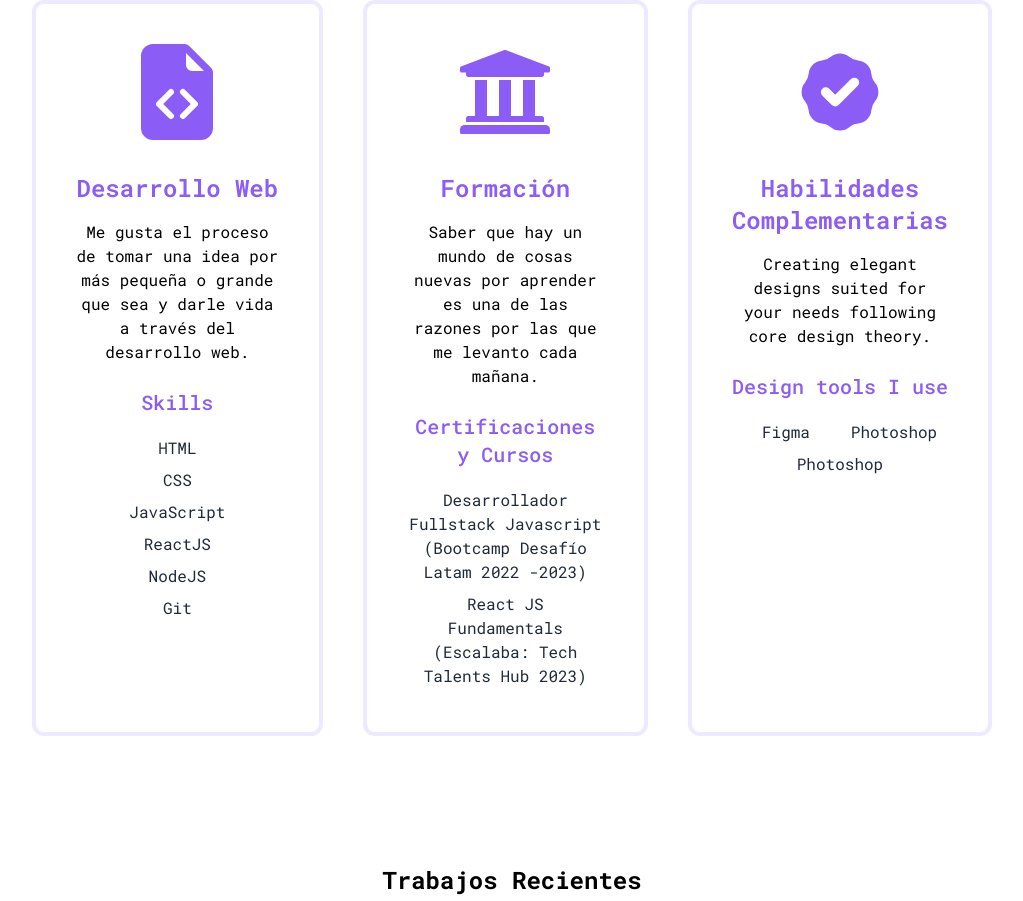
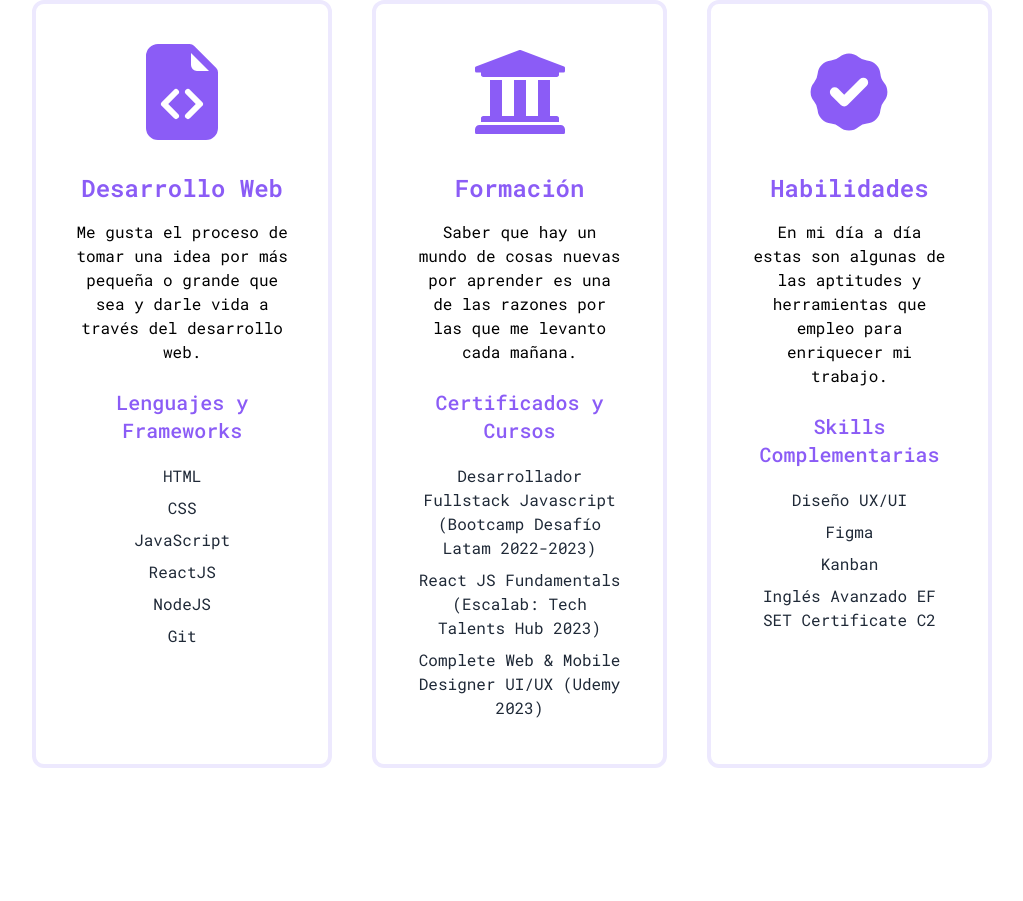
Before and after one commit to MarioGuTe/portafolio-next13, a Next.js app: page / in a window 1280 px wide. Shown: the part 1312-2213 px from the top of the page, without its empty margins (128-1151 px from the left). Built offline with nearby package versions, Linux system fonts and the light colour scheme.

Commit message:
add Habilidades description and update component style

```diff
--- a/app/components/Cards.jsx
+++ b/app/components/Cards.jsx
@@ -28,7 +28,6 @@ const Cards = () => {
       <div className=" lg:flex gap-10 px-6 md:px-20 lg:px-40">
         {/* card 1 */}
         <div className=" text-center  border-solid border-4 border-violet-100 p-10 rounded-xl my-10 shadow-purple-500">
-          {/* <Image src={design} width={100} height={100} className=" mx-auto" /> */}
           <BsFillFileEarmarkCodeFill className=" text-8xl mx-auto  text-violet-500" />
           <h3 className=" text-2xl font-semibold pt-8 pb-2  text-violet-500">
             Desarrollo Web
@@ -37,7 +36,9 @@ const Cards = () => {
             Me gusta el proceso de tomar una idea por más pequeña o grande que
             sea y darle vida a través del desarrollo web.
           </p>
-          <h4 className=" py-4 text-xl font-medium text-violet-500">Skills</h4>
+          <h4 className=" py-4 text-xl font-medium text-violet-500">
+            Lenguajes y Frameworks
+          </h4>
           <div>
             <p className="text-gray-800 py-1  dark:text-white">HTML</p>
             <p className="text-gray-800 py-1  dark:text-white">CSS</p>
@@ -49,7 +50,6 @@ const Cards = () => {
         </div>
         {/* card 2 */}
         <div className=" text-center border-solid border-4 border-violet-100 p-10 rounded-xl my-10 shadow-purple-500">
-          {/* <Image src={design} width={100} height={100} className=" mx-auto" /> */}
           <FaUniversity className=" text-8xl mx-auto  text-violet-500" />
           <h3 className=" text-2xl font-semibold pt-8 pb-2  text-violet-500">
             Formación
@@ -59,41 +59,40 @@ const Cards = () => {
             razones por las que me levanto cada mañana.
           </p>
           <h4 className=" py-4 text-xl font-medium text-violet-500">
-            Certificaciones y Cursos
+            Certificados y Cursos
           </h4>
           <div>
             <p className="text-gray-800 py-1  dark:text-white">
-              Desarrollador Fullstack Javascript (Bootcamp Desafío Latam 2022
-              -2023)
+              Desarrollador Fullstack Javascript (Bootcamp Desafío Latam
+              2022-2023)
             </p>
             <p className="text-gray-800 py-1  dark:text-white">
-              React JS Fundamentals (Escalaba: Tech Talents Hub 2023)
+              React JS Fundamentals (Escalab: Tech Talents Hub 2023)
+            </p>
+            <p className="text-gray-800 py-1  dark:text-white">
+              Complete Web & Mobile Designer UI/UX (Udemy 2023)
             </p>
           </div>
         </div>
         {/* card 3 */}
         <div className=" text-center border-solid border-4 border-violet-100 p-10 rounded-xl my-10 shadow-purple-500">
-          {/* <Image src={design} width={100} height={100} className=" mx-auto" /> */}
           <HiBadgeCheck className="text-8xl mx-auto  text-violet-500" />
           <h3 className=" text-2xl font-semibold pt-8 pb-2  text-violet-500">
-            Habilidades Complementarias
+            Habilidades
           </h3>
           <p className=" py-2  dark:text-white">
-            Creating elegant designs suited for your needs following core design
-            theory.
+            En mi día a día estas son algunas de las aptitudes y herramientas
+            que empleo para enriquecer mi trabajo.
           </p>
           <h4 className=" py-4 text-xl font-medium text-violet-500">
-            Design tools I use
+            Skills Complementarias
           </h4>
-          <div className="flex flex-wrap">
-            <p className=" basis-1/3 flex-1 text-gray-800 py-1  dark:text-white">
-              Figma
-            </p>
-            <p className=" basis-1/3 flex-1 text-gray-800 py-1  dark:text-white">
-              Photoshop
-            </p>
-            <p className=" basis-1/3 flex-1 text-gray-800 py-1  dark:text-white">
-              Photoshop
+          <div>
+            <p className=" text-gray-800 py-1  dark:text-white">Diseño UX/UI</p>
+            <p className=" text-gray-800 py-1  dark:text-white">Figma</p>
+            <p className=" text-gray-800 py-1  dark:text-white">Kanban</p>
+            <p className=" text-gray-800 py-1  dark:text-white">
+              Inglés Avanzado EF SET Certificate C2
             </p>
           </div>
         </div>
```
